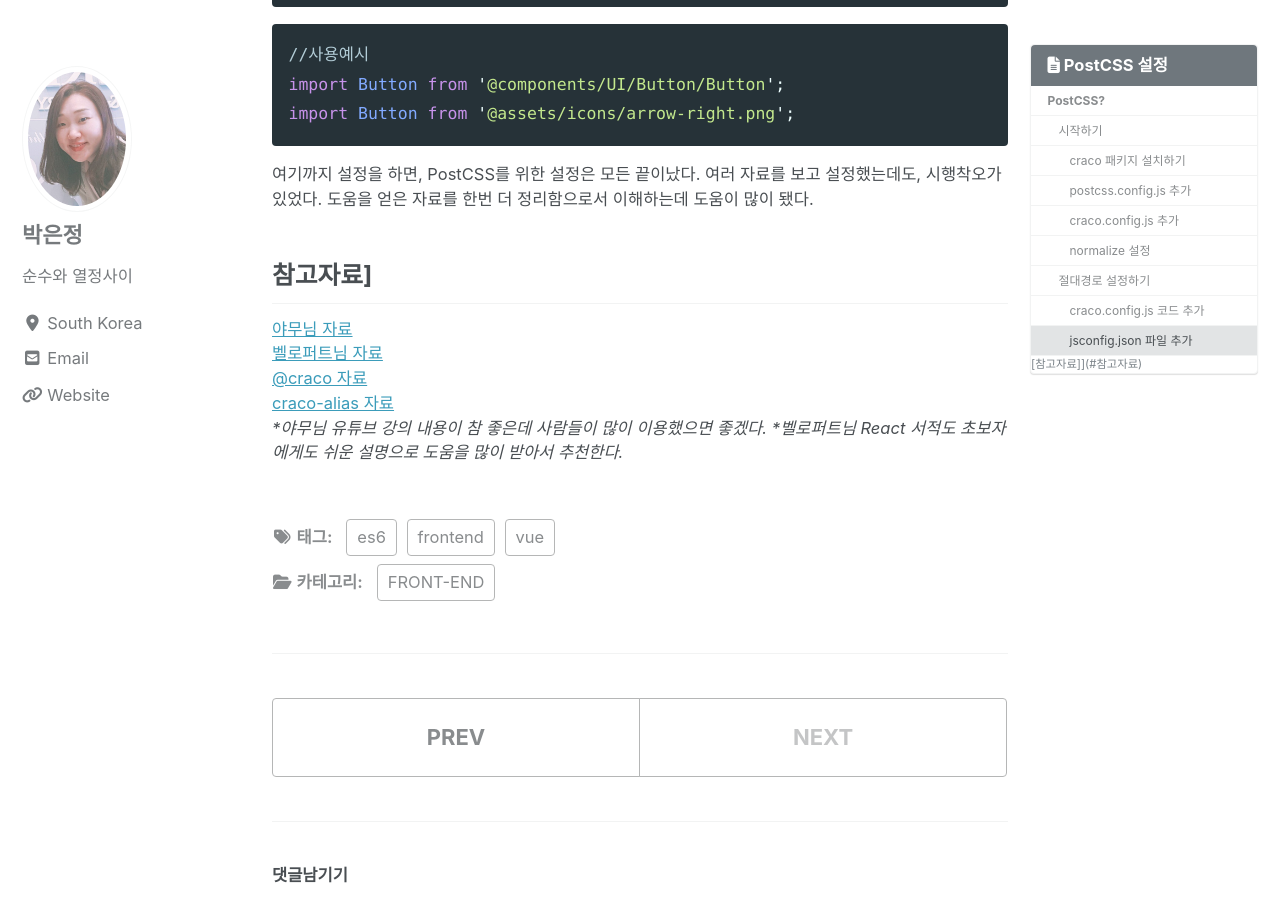
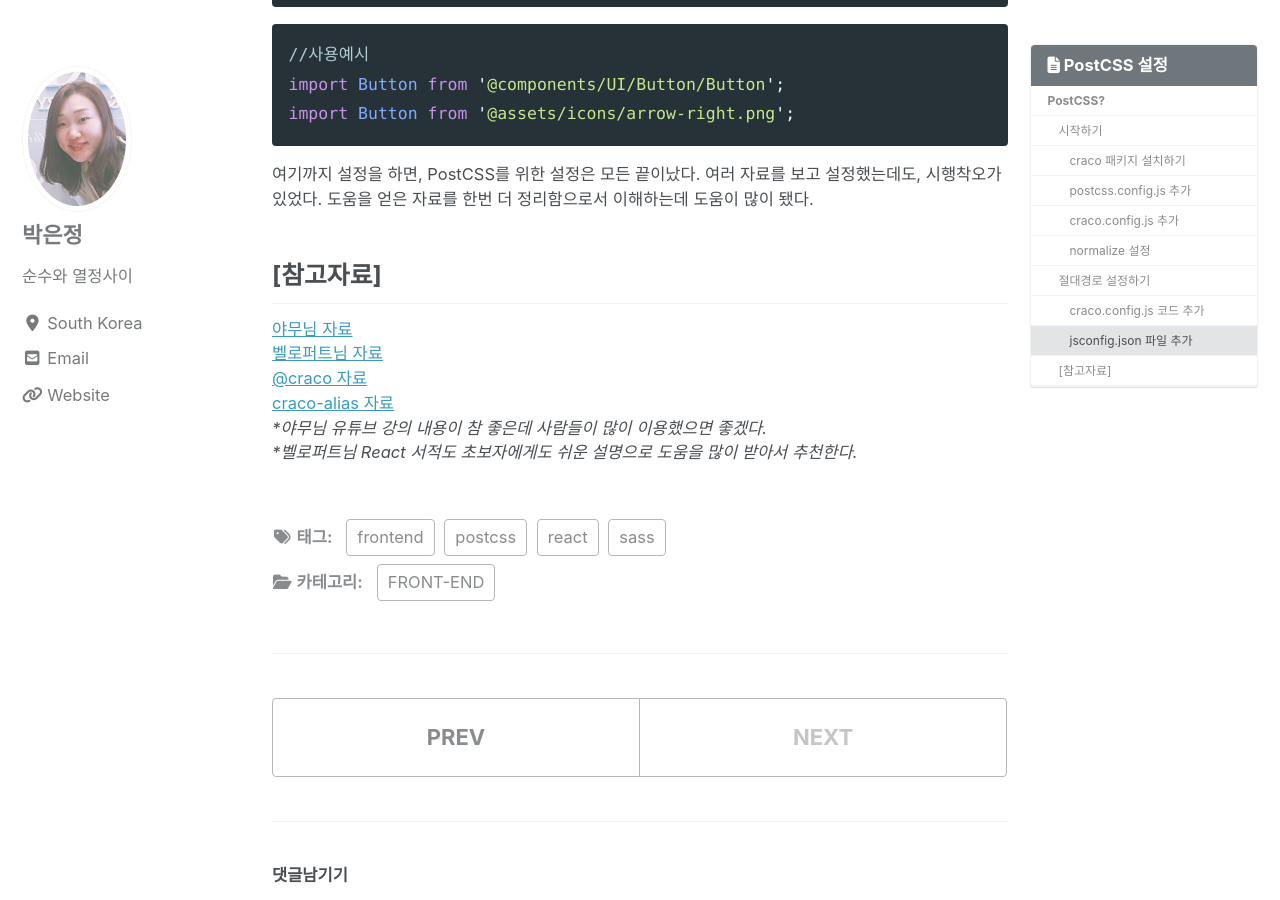
Before and after one commit to parkej32/parkej32.github.io, a Jekyll site: the page built from _posts/2020-03-05-frontend-01.md, in a window 1280 px wide and 900 px high, scrolled down 3975 px. Built offline with Jekyll 4.4.1, drawn with Linux system fonts in a browser that asks for light colours; cached includes are drawn as plain includes; nearby versions of some CDN libraries; comment, search, counter and statistics services are not loaded.

Commit message:
postcss자료 추가

````diff
--- a/_posts/2020-03-05-frontend-01.md
+++ b/_posts/2020-03-05-frontend-01.md
@@ -1,9 +1,9 @@
 ---
 layout: single
 title: "create-react-app PostCss설정"
-excerpt: "create-react-app에서 기본으로 제공되는 PostCSS와 craco를 이용한 절대 경로를 설정하는 방법을 정리하였다."
+excerpt: "create-react-app에서 기본으로 제공되는 PostCSS와 craco를 추가 설치하여 import문을 절대 경로로 설정하는 방법을 정리하였다."
 categories: [FRONT-END]
-tags: [vue, frontend, es6]
+tags: [react, frontend, postcss, sass]
 toc: true
 toc_sticky: true
 toc_label: "PostCSS 설정"
@@ -127,7 +127,7 @@
 ```
 여기까지 설정을 하면, PostCSS를 위한 설정은 모든 끝이났다. 여러 자료를 보고 설정했는데도, 시행착오가 있었다. 도움을 얻은 자료를 한번 더 정리함으로서 이해하는데 도움이 많이 됐다.
 
-## 참고자료]
+## [참고자료]
 [야무님 자료](https://www.youtube.com/watch?v=7Yb39U0day4){:target="_blank"}
 [벨로퍼트님 자료](https://github.com/velopert/react-tutorial/blob/master/styling/04-postcss.md){:target="_blank"}
 [@craco 자료](https://www.npmjs.com/package/@craco/craco){:target="_blank"}
````
